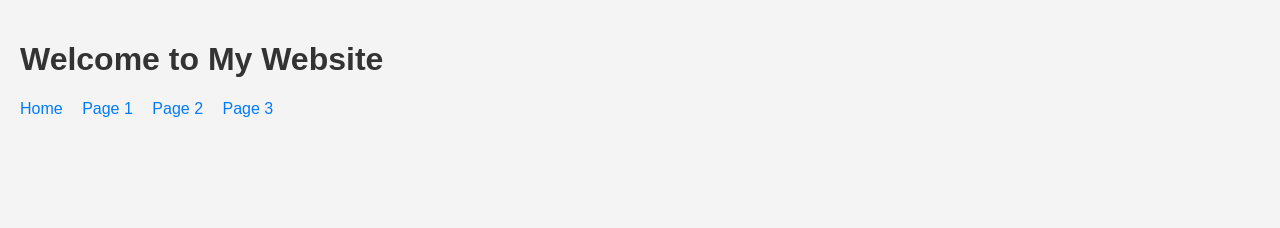
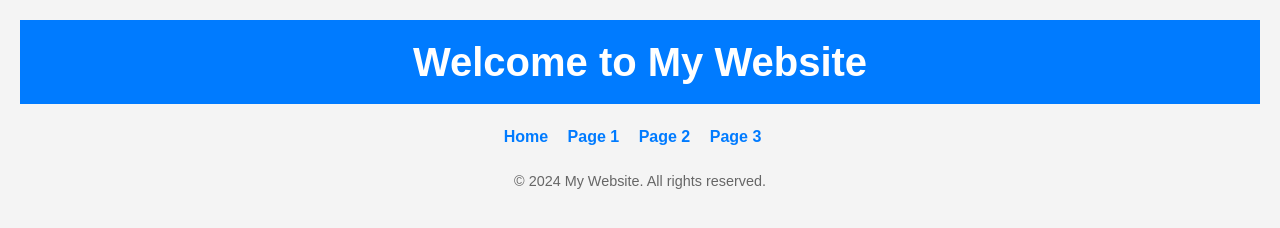
Before and after one commit to ayushacharya27/cn-website, a plain HTML site: page index.html in a window 1280 px wide. Drawn offline with Linux system fonts and the light colour scheme.

Commit message:
Update index.html

```diff
--- a/index.html
+++ b/index.html
@@ -3,20 +3,32 @@
 <head>
     <meta charset="UTF-8">
     <meta name="viewport" content="width=device-width, initial-scale=1.0">
-    <title>Home</title>
+    <title>Welcome to My Website</title>
     <style>
         body {
             font-family: Arial, sans-serif;
             margin: 0;
             padding: 20px;
             background-color: #f4f4f4;
+            line-height: 1.6;
+        }
+        header {
+            background: #007bff;
+            color: #fff;
+            padding: 10px 0;
+            text-align: center;
         }
         h1 {
-            color: #333;
+            margin: 0;
+            font-size: 2.5em;
+        }
+        nav {
+            margin: 20px 0;
         }
         nav ul {
             list-style-type: none;
             padding: 0;
+            text-align: center;
         }
         nav ul li {
             display: inline;
@@ -25,21 +37,33 @@
         nav ul li a {
             text-decoration: none;
             color: #007bff;
+            font-weight: bold;
         }
         nav ul li a:hover {
             text-decoration: underline;
         }
+        footer {
+            text-align: center;
+            margin-top: 20px;
+            font-size: 0.9em;
+            color: #666;
+        }
     </style>
 </head>
 <body>
-    <h1>Welcome to My Website</h1>
+    <header>
+        <h1>Welcome to My Website</h1>
+    </header>
     <nav>
         <ul>
             <li><a href="index.html">Home</a></li>
             <li><a href="Data.html">Page 1</a></li>
             <li><a href="Transmitter.html">Page 2</a></li>
-            <li><a href="Reciever.html">Page 3</a></li> <!-- Corrected spelling -->
+            <li><a href="Receiver.html">Page 3</a></li> <!-- Corrected spelling -->
         </ul>
     </nav>
+    <footer>
+        <p>&copy; 2024 My Website. All rights reserved.</p>
+    </footer>
 </body>
 </html>
```
